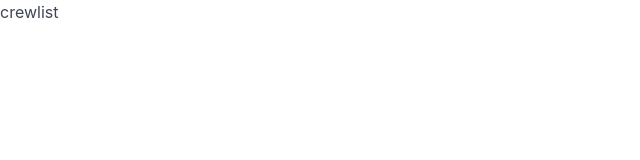
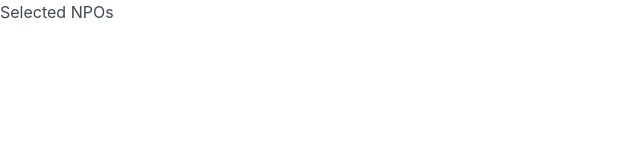
Before and after one commit to jonr68/ktcoc, a React (Create React App) app: page /#/npocrew in a window 1280 px wide. Shown: the top 160 px of the page, without its empty margins (0-640 px from the left). Built offline with nearby package versions, Linux system fonts and the light colour scheme.

Commit message:
have crew page loading

```diff
--- a/src/App.tsx
+++ b/src/App.tsx
@@ -33,7 +33,7 @@ function App() {
               />
             }
           />
-          <Route path="/npocrew" element={<NPOCrewList />} />
+          <Route path="/npocrew" element={<NPOCrewList npoCrew={NPOCrew}/>} />
         </Routes>
       </HashRouter>
     </>
--- a/src/Pages/Dashboard.tsx
+++ b/src/Pages/Dashboard.tsx
@@ -10,7 +10,7 @@ import {
   MarksmanHeavy,
 } from "../data/NPOs";
 import { log } from "console";
-import { useNavigate } from "react-router-dom";
+import { Link, useNavigate } from "react-router-dom";
 
 interface Props {
   npoCrew: NPO[];
@@ -58,6 +58,12 @@ const Dashboard = (props: Props) => {
 
         <div> Total Wounds: {totalWounds}</div>
       </section>
+      <div>
+        <Link to="/npocrew">
+          <button>Go to your crew</button>
+        </Link>
+      </div>
+
       <div className="fixed-grid has-3-cols">
         <div className="grid">
           {NPOList?.map((npo, index) => {
@@ -70,9 +76,6 @@ const Dashboard = (props: Props) => {
                   <br />
                   <NPOCard npo={npo} />
                 </div>
-                {/* <div>
-                  <button onClick={Redirect}> Finalize Crew </button>
-                </div> */}
               </>
             );
           })}
--- a/src/Pages/NPOCrewList.tsx
+++ b/src/Pages/NPOCrewList.tsx
@@ -1,30 +1,30 @@
 import NPOCard from "../card/NPOCards";
 import { redirect } from "react-router-dom";
+import { NPO } from "../data/NPO";
 
-// interface NPOCrewListProps {
-//     npoCrew: NPO[];
-//   }
-
-const NPOCrewList = () => {
-
-    return(
+interface Props {
+  npoCrew: NPO[];
+}
+const NPOCrewList = (props: Props) => {
+  return (
     <>
-
-        crewlist
-        {/* <div className="fixed-grid has-3-cols">
+      <div> Selected NPOs </div>
+      <div className="fixed-grid has-3-cols">
         <div className="grid">
-            {NPOList?.map((npo, index) => {
+          {props.npoCrew?.map((npo, index) => {
             return (
+              <>
                 <div key={index} className="cell">
+                  <br />
                   <NPOCard npo={npo} />
                 </div>
+              </>
             );
           })}
         </div>
-        </div> */}
+      </div>
     </>
+  );
+};
 
-    )
-}
-
-export default NPOCrewList
+export default NPOCrewList;
```
Lines whose indentation alone changed are shown as unchanged.
